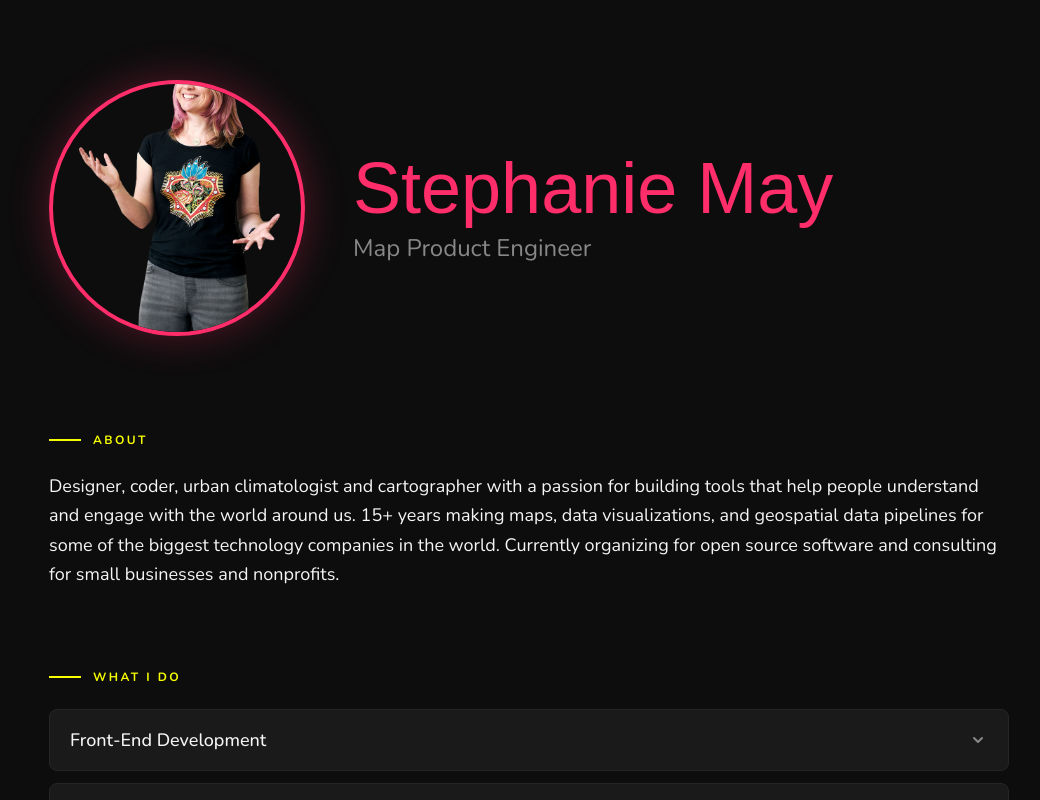
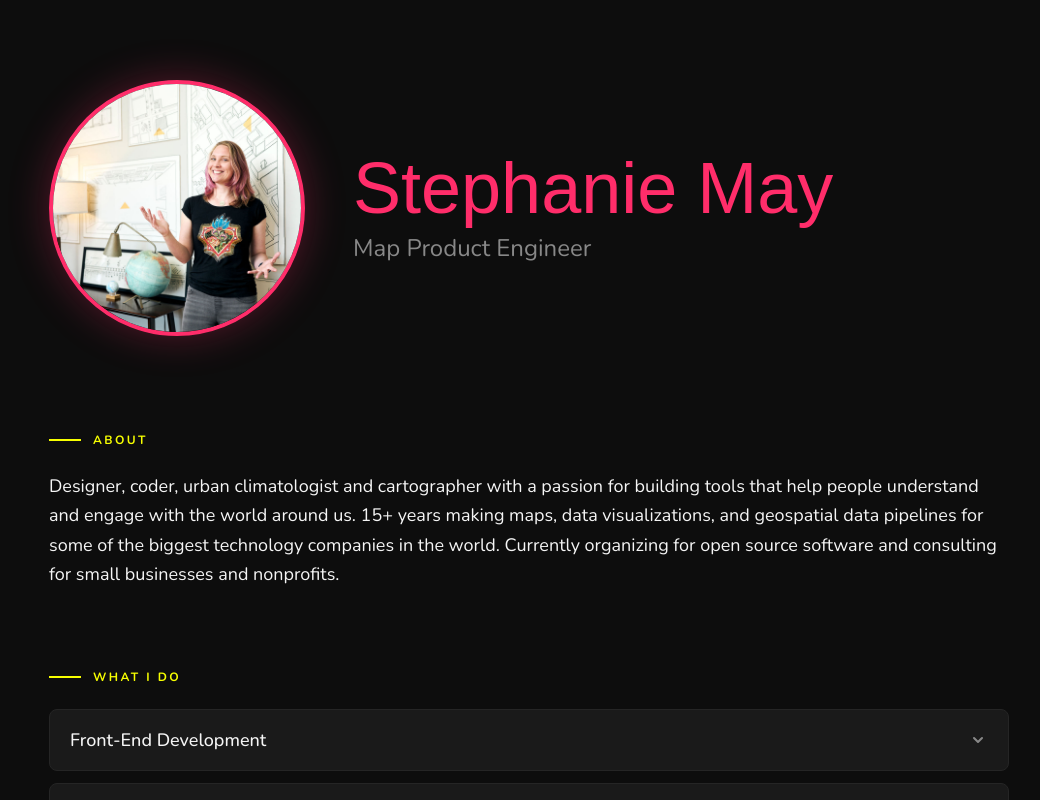
Before and after one commit to mizmay/mizmay.com, a Next.js app: page / in a window 1280 px wide. Shown: the top 800 px of the page, without its empty margins (111-1151 px from the left). Built offline with nearby package versions, Linux system fonts and the light colour scheme; a web font is replaced by a local one.

Commit message:
Use correct profile image (Stephanie_May-1130.jpg) in public folder

```diff
--- a/pages/index.tsx
+++ b/pages/index.tsx
@@ -102,7 +102,7 @@ export default function Home() {
           <div className="hero-layout">
             <div className="hero-profile">
               <img
-                src="/profile_pic.png"
+                src="/profile_pic.jpg"
                 alt="Stephanie May"
                 className="hero-profile-image"
               />
```
Also changed, not shown: public/profile_pic.jpg (added), public/profile_pic.png (deleted).
